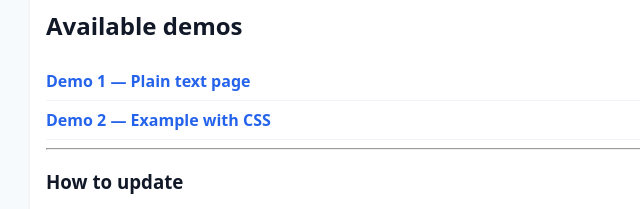
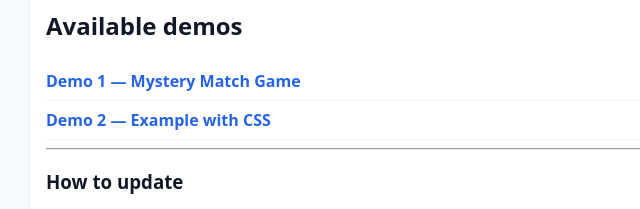
Before and after one commit to MEQuanWork/MsQuansMatchingGame, a plain HTML site: page index.html in a window 1280 px wide. Shown: the part 139-348 px from the top of the page, 160-800 px from the left. Drawn offline with Linux system fonts and the light colour scheme.

Commit message:
Update demo link text for Demo 1

```diff
--- a/index.html
+++ b/index.html
@@ -29,7 +29,7 @@
     <section class="card">
       <h2>Available demos</h2>
       <ul class="demos">
-        <li><a class="demo-link" href="demos/demo-1.html" target="_blank" rel="noopener">Demo 1 — Plain text page</a></li>
+        <li><a class="demo-link" href="demos/demo-1.html" target="_blank" rel="noopener">Demo 1 — Mystery Match Game</a></li>
         <li><a class="demo-link" href="demos/demo-2.html" target="_blank" rel="noopener">Demo 2 — Example with CSS</a></li>
         <!-- Add more demos here by creating new files in the demos/ folder -->
       </ul>
```
